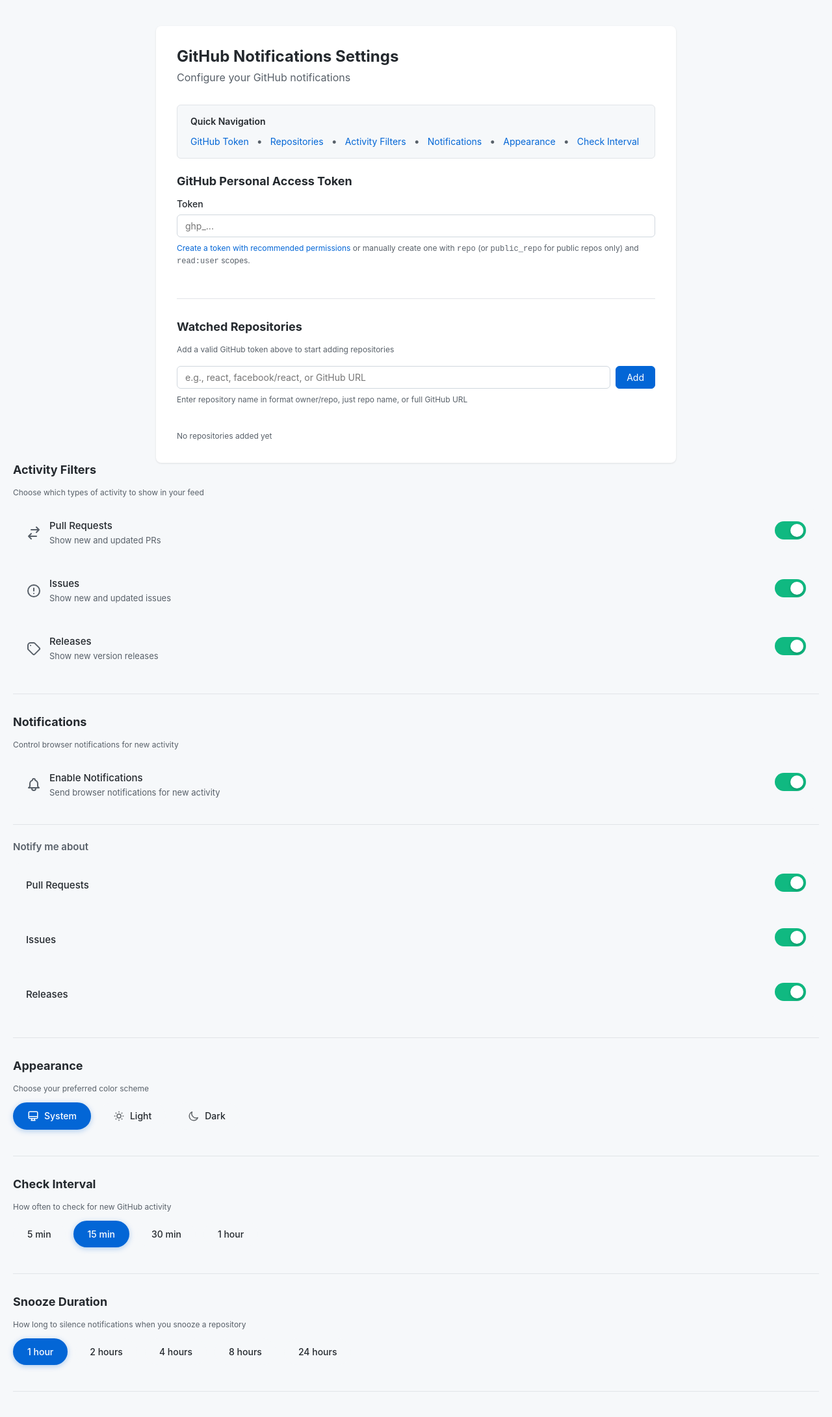
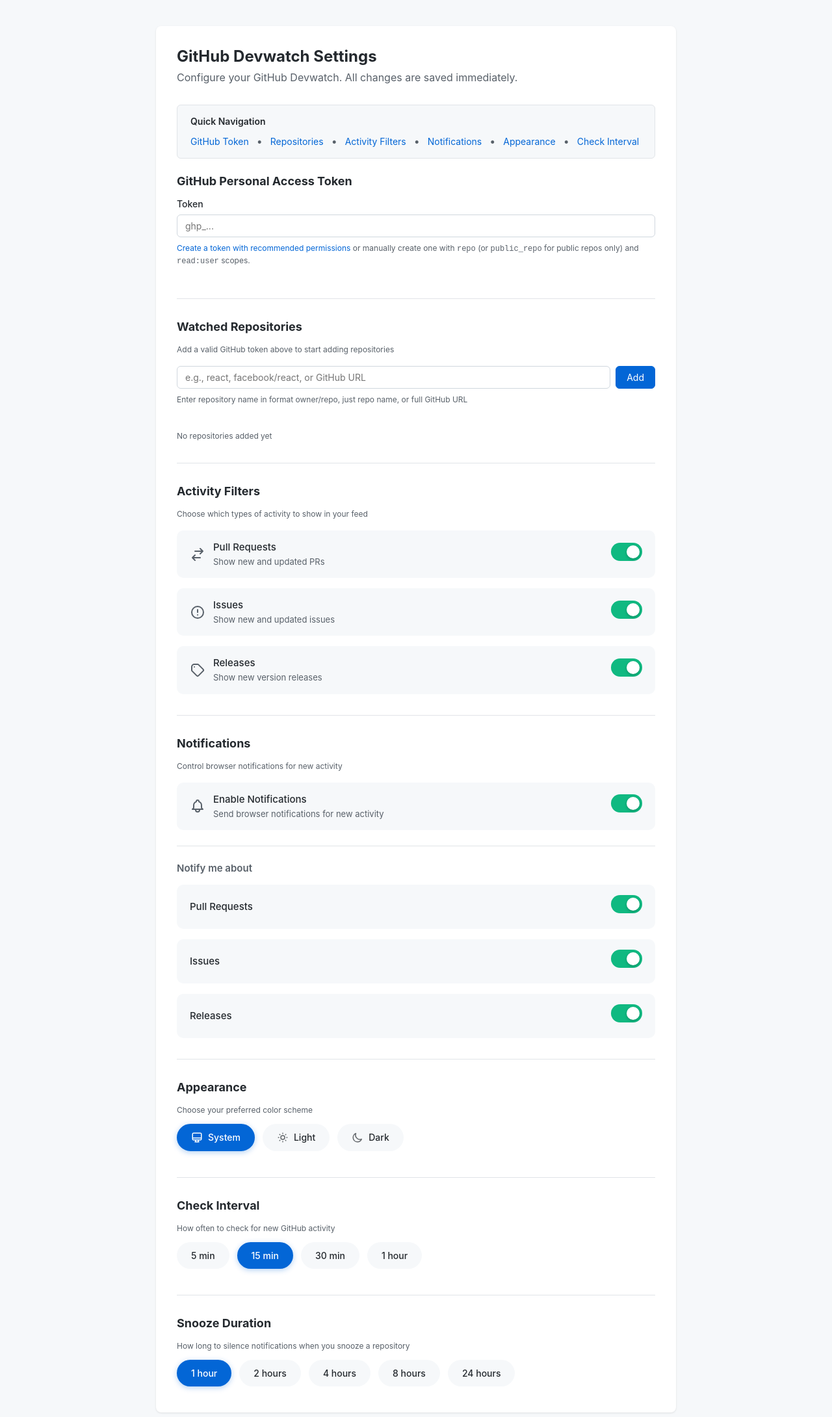
Before and after one commit to jonmartin721/devwatch-github, a website with bundled scripts: page options/options.html in a window 1280 px wide. Shown: the whole page at 65% size. Built offline with nearby package versions, Linux system fonts and the light colour scheme; some packages are replaced by stand-ins of ours.

Commit message:
Rename extension to GitHub Devwatch
Update all references from "GitHub Notifications" to "GitHub Devwatch" across:
- Manifest and package metadata
- Page titles and headings
- Documentation and README
- Build scripts and token generation URL

```diff
--- a/options/options.css
+++ b/options/options.css
@@ -873,6 +873,7 @@
   animation: slideIn 0.3s ease-out;
 }
 
+
 @keyframes slideIn {
   from {
     opacity: 0;
--- a/options/options.html
+++ b/options/options.html
@@ -3,14 +3,14 @@
 <head>
   <meta charset="UTF-8">
   <meta name="viewport" content="width=device-width, initial-scale=1.0">
-  <title>GitHub Notifications - Settings</title>
+  <title>GitHub Devwatch - Settings</title>
   <link rel="stylesheet" href="options.css">
 </head>
 <body>
   <div class="container">
     <header>
-      <h1>GitHub Notifications Settings</h1>
-      <p class="subtitle">Configure your GitHub notifications</p>
+      <h1>GitHub Devwatch Settings</h1>
+      <p class="subtitle">Configure your GitHub Devwatch. All changes are saved immediately.</p>
     </header>
 
     <nav class="settings-nav" role="navigation" aria-label="Settings sections">
@@ -37,7 +37,7 @@
           </div>
           <span id="tokenStatus" class="token-status" aria-live="polite"></span>
           <p id="token-help" class="help-text">
-            <a href="https://github.com/settings/tokens/new?scopes=repo,read:user&description=GitHub%20Notifications%20Extension" target="_blank" aria-label="Create GitHub token with recommended permissions">Create a token with recommended permissions</a> or
+            <a href="https://github.com/settings/tokens/new?scopes=repo,read:user&description=GitHub%20Devwatch%20Extension" target="_blank" aria-label="Create GitHub token with recommended permissions">Create a token with recommended permissions</a> or
             manually create one with <code>repo</code> (or <code>public_repo</code> for public repos only) and <code>read:user</code> scopes.
           </p>
         </div>
@@ -93,9 +93,9 @@
         <span id="pageInfo" class="page-info"></span>
         <button id="nextPage" disabled>Next</button>
       </div>
-    </div>
+    </section>
 
-    <div class="section" id="filters">
+    <section class="section" id="filters">
       <h2>Activity Filters</h2>
       <p class="help-text">Choose which types of activity to show in your feed</p>
 
@@ -148,9 +148,9 @@
           </label>
         </div>
       </div>
-    </div>
+    </section>
 
-    <div class="section" id="notifications">
+    <section class="section" id="notifications">
       <h2>Notifications</h2>
       <p class="help-text">Control browser notifications for new activity</p>
 
@@ -212,9 +212,9 @@
           </div>
         </div>
       </div>
-    </div>
+    </section>
 
-    <div class="section" id="appearance">
+    <section class="section" id="appearance">
       <h2>Appearance</h2>
       <p class="help-text">Choose your preferred color scheme</p>
 
@@ -247,9 +247,9 @@
           </label>
         </div>
       </div>
-    </div>
+    </section>
 
-    <div class="section" id="interval">
+    <section class="section" id="interval">
       <h2>Check Interval</h2>
       <p class="help-text">How often to check for new GitHub activity</p>
 
@@ -271,9 +271,9 @@
           <label for="interval-60">1 hour</label>
         </div>
       </div>
-    </div>
+    </section>
 
-    <div class="section" id="snooze">
+    <section class="section" id="snooze">
       <h2>Snooze Duration</h2>
       <p class="help-text">How long to silence notifications when you snooze a repository</p>
 
@@ -299,7 +299,7 @@
           <label for="snooze-24">24 hours</label>
         </div>
       </div>
-    </div>
+    </section>
   </div>
 
   <!-- Toast notifications (fixed position) -->
--- a/package.json
+++ b/package.json
@@ -1,7 +1,7 @@
 {
-  "name": "github-notifications-chrome",
+  "name": "github-devwatch-chrome",
   "version": "1.0.0",
-  "description": "Chrome extension for GitHub notifications",
+  "description": "Chrome extension for GitHub Devwatch",
   "type": "module",
   "scripts": {
     "test": "node --experimental-vm-modules node_modules/jest/bin/jest.js",
```
Also changed, not shown: popup/popup.html (+2 -2 lines), README.md, manifest.json, shared/utils.js (line endings or trailing spaces), 1 other file.
